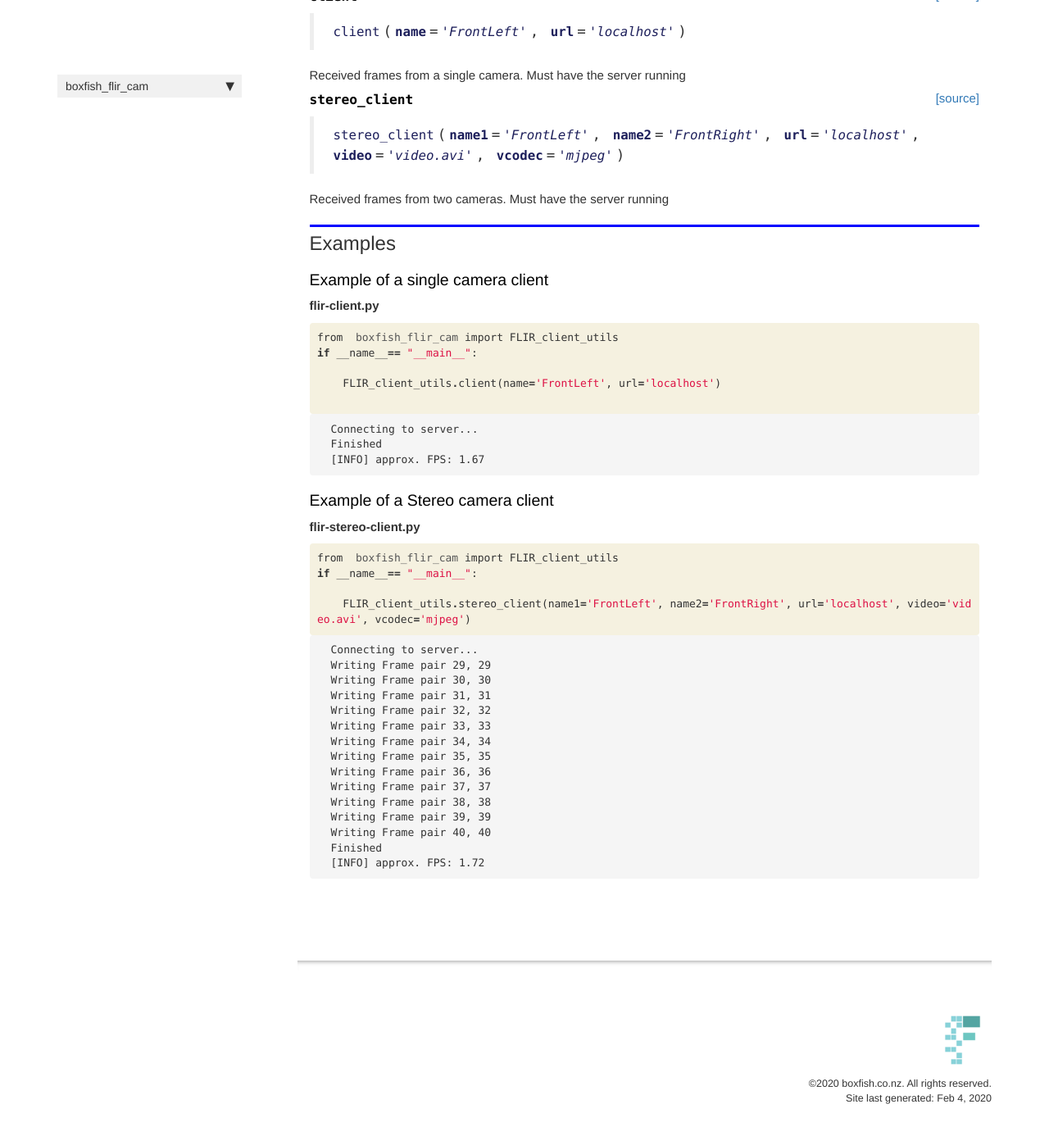
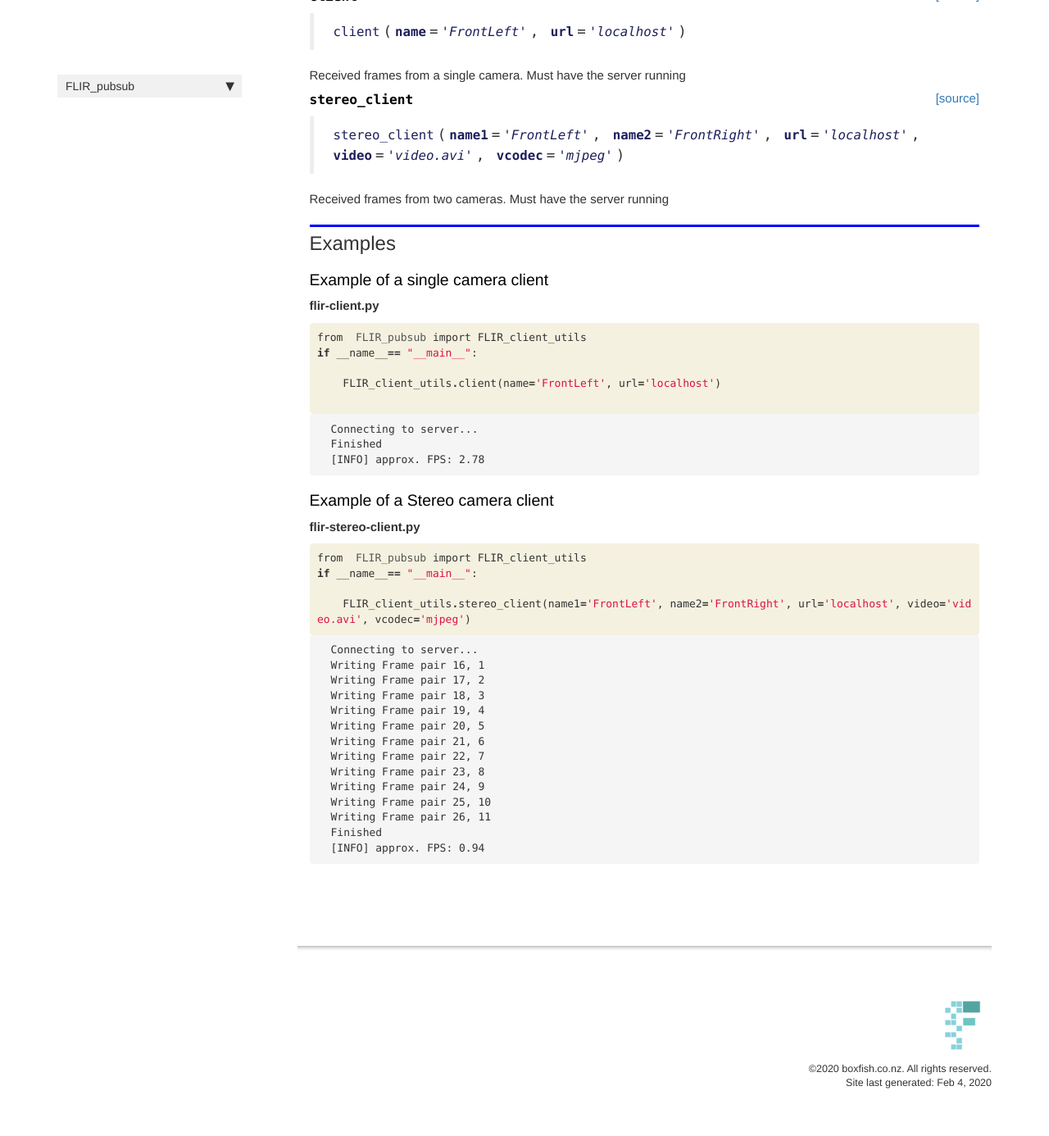
Before and after one commit to johnnewto/FLIR-pubsub, a Jekyll site: the page built from docs/FLIR_client_utils.html, in a window 1280 px wide and 1400 px high, scrolled down 423 px. Shown: the top 1386 px of the window at 82% size. Built offline with Jekyll 4.4.1, drawn with Linux system fonts in a browser that asks for light colours; nearby versions of some CDN libraries; comment, search, counter and statistics services are not loaded.

Commit message:
renamesd library to FLIR_pubsub to resolve github.io website problems

```diff
--- a/boxfish_flir_cam/FLIR_server_utils.py
+++ b/FLIR_pubsub/FLIR_server_utils.py
@@ -5,7 +5,7 @@ __all__ = ['CameraThread', 'GPIOThread', 'register', 'server', 'PORT', 'SHOW_CV_
 # Cell
 
 # from  boxfish_stereo_cam.multipyspin import *
-import boxfish_flir_cam.multi_pyspin as multi_pyspin
+import FLIR_pubsub.multi_pyspin as multi_pyspin
 
 import time
 import zmq
--- a/boxfish_flir_cam/_nbdev.py
+++ b/FLIR_pubsub/_nbdev.py
@@ -33,8 +33,8 @@ modules = ["multi_pyspin.py",
            "FLIR_server_utils.py",
            "FLIR_client_utils.py"]
 
-doc_url = "https://johnnewto.github.io/boxfish_flir_cam/"
+doc_url = "https://johnnewto.github.io/FLIR_pubsub/"
 
-git_url = "https://github.com/johnnewto/boxfish_flir_cam/tree/master/"
+git_url = "https://github.com/johnnewto/FLIR_pubsub/tree/master/"
 
 def custom_doc_links(name): return None
--- a/docs/FLIR_client_utils.html
+++ b/docs/FLIR_client_utils.html
@@ -34,7 +34,7 @@ summary: "Utilities for running a multi camera client"
 
 
 <div class="output_markdown rendered_html output_subarea ">
-<h4 id="client" class="doc_header"><code>client</code><a href="https://github.com/johnnewto/boxfish_flir_cam/tree/master/boxfish_flir_cam/FLIR_client_utils.py#L67" class="source_link" style="float:right">[source]</a></h4><blockquote><p><code>client</code>(<strong><code>name</code></strong>=<em><code>'FrontLeft'</code></em>, <strong><code>url</code></strong>=<em><code>'localhost'</code></em>)</p>
+<h4 id="client" class="doc_header"><code>client</code><a href="https://github.com/johnnewto/FLIR_pubsub/tree/master/FLIR_pubsub/FLIR_client_utils.py#L67" class="source_link" style="float:right">[source]</a></h4><blockquote><p><code>client</code>(<strong><code>name</code></strong>=<em><code>'FrontLeft'</code></em>, <strong><code>url</code></strong>=<em><code>'localhost'</code></em>)</p>
 </blockquote>
 <p>Received frames from a single camera. Must have the server running</p>
 
@@ -55,7 +55,7 @@ summary: "Utilities for running a multi camera client"
 
 
 <div class="output_markdown rendered_html output_subarea ">
-<h4 id="stereo_client" class="doc_header"><code>stereo_client</code><a href="https://github.com/johnnewto/boxfish_flir_cam/tree/master/boxfish_flir_cam/FLIR_client_utils.py#L110" class="source_link" style="float:right">[source]</a></h4><blockquote><p><code>stereo_client</code>(<strong><code>name1</code></strong>=<em><code>'FrontLeft'</code></em>, <strong><code>name2</code></strong>=<em><code>'FrontRight'</code></em>, <strong><code>url</code></strong>=<em><code>'localhost'</code></em>, <strong><code>video</code></strong>=<em><code>'video.avi'</code></em>, <strong><code>vcodec</code></strong>=<em><code>'mjpeg'</code></em>)</p>
+<h4 id="stereo_client" class="doc_header"><code>stereo_client</code><a href="https://github.com/johnnewto/FLIR_pubsub/tree/master/FLIR_pubsub/FLIR_client_utils.py#L110" class="source_link" style="float:right">[source]</a></h4><blockquote><p><code>stereo_client</code>(<strong><code>name1</code></strong>=<em><code>'FrontLeft'</code></em>, <strong><code>name2</code></strong>=<em><code>'FrontRight'</code></em>, <strong><code>url</code></strong>=<em><code>'localhost'</code></em>, <strong><code>video</code></strong>=<em><code>'video.avi'</code></em>, <strong><code>vcodec</code></strong>=<em><code>'mjpeg'</code></em>)</p>
 </blockquote>
 <p>Received frames from two cameras. Must have the server running</p>
 
@@ -79,7 +79,7 @@ summary: "Utilities for running a multi camera client"
 
 <div class="inner_cell">
     <div class="input_area">
-<div class=" highlight hl-ipython3"><pre><span></span><span class="kn">from</span>  <span class="nn">boxfish_flir_cam</span> <span class="kn">import</span> <span class="n">FLIR_client_utils</span>
+<div class=" highlight hl-ipython3"><pre><span></span><span class="kn">from</span>  <span class="nn">FLIR_pubsub</span> <span class="kn">import</span> <span class="n">FLIR_client_utils</span>
 <span class="k">if</span> <span class="vm">__name__</span><span class="o">==</span> <span class="s2">&quot;__main__&quot;</span><span class="p">:</span>
 
     <span class="n">FLIR_client_utils</span><span class="o">.</span><span class="n">client</span><span class="p">(</span><span class="n">name</span><span class="o">=</span><span class="s1">&#39;FrontLeft&#39;</span><span class="p">,</span> <span class="n">url</span><span class="o">=</span><span class="s1">&#39;localhost&#39;</span><span class="p">)</span>
@@ -98,7 +98,7 @@ summary: "Utilities for running a multi camera client"
 <div class="output_subarea output_stream output_stdout output_text">
 <pre>Connecting to server...
 Finished
-[INFO] approx. FPS: 1.67
+[INFO] approx. FPS: 2.78
 </pre>
 </div>
 </div>
@@ -119,7 +119,7 @@ Finished
 
 <div class="inner_cell">
     <div class="input_area">
-<div class=" highlight hl-ipython3"><pre><span></span><span class="kn">from</span>  <span class="nn">boxfish_flir_cam</span> <span class="kn">import</span> <span class="n">FLIR_client_utils</span>
+<div class=" highlight hl-ipython3"><pre><span></span><span class="kn">from</span>  <span class="nn">FLIR_pubsub</span> <span class="kn">import</span> <span class="n">FLIR_client_utils</span>
 <span class="k">if</span> <span class="vm">__name__</span><span class="o">==</span> <span class="s2">&quot;__main__&quot;</span><span class="p">:</span>
 
     <span class="n">FLIR_client_utils</span><span class="o">.</span><span class="n">stereo_client</span><span class="p">(</span><span class="n">name1</span><span class="o">=</span><span class="s1">&#39;FrontLeft&#39;</span><span class="p">,</span> <span class="n">name2</span><span class="o">=</span><span class="s1">&#39;FrontRight&#39;</span><span class="p">,</span> <span class="n">url</span><span class="o">=</span><span class="s1">&#39;localhost&#39;</span><span class="p">,</span> <span class="n">video</span><span class="o">=</span><span class="s1">&#39;video.avi&#39;</span><span class="p">,</span> <span class="n">vcodec</span><span class="o">=</span><span class="s1">&#39;mjpeg&#39;</span><span class="p">)</span>
@@ -136,20 +136,19 @@ Finished
 
 <div class="output_subarea output_stream output_stdout output_text">
 <pre>Connecting to server...
-Writing Frame pair 29, 29
-Writing Frame pair 30, 30
-Writing Frame pair 31, 31
-Writing Frame pair 32, 32
-Writing Frame pair 33, 33
-Writing Frame pair 34, 34
-Writing Frame pair 35, 35
-Writing Frame pair 36, 36
-Writing Frame pair 37, 37
-Writing Frame pair 38, 38
-Writing Frame pair 39, 39
-Writing Frame pair 40, 40
+Writing Frame pair 16, 1
+Writing Frame pair 17, 2
+Writing Frame pair 18, 3
+Writing Frame pair 19, 4
+Writing Frame pair 20, 5
+Writing Frame pair 21, 6
+Writing Frame pair 22, 7
+Writing Frame pair 23, 8
+Writing Frame pair 24, 9
+Writing Frame pair 25, 10
+Writing Frame pair 26, 11
 Finished
-[INFO] approx. FPS: 1.72
+[INFO] approx. FPS: 0.94
 </pre>
 </div>
 </div>
--- a/docs/_config.yml
+++ b/docs/_config.yml
@@ -61,4 +61,4 @@ sidebars:
 permalink: pretty
 
 theme: jekyll-theme-cayman
-baseurl: /boxfish_flir_cam/
+baseurl: /FLIR_pubsub/
--- a/docs/_data/sidebars/home_sidebar.yml
+++ b/docs/_data/sidebars/home_sidebar.yml
@@ -22,6 +22,6 @@ entries:
       title: Flir Camera Client
       url: /FLIR_client_utils
     output: web
-    title: boxfish_flir_cam
+    title: FLIR_pubsub
   output: web
   title: Sidebar
--- a/docs/sidebar.json
+++ b/docs/sidebar.json
@@ -1,5 +1,5 @@
 {
-  "boxfish_flir_cam": {
+  "FLIR_pubsub": {
     "Overview": "/",
     "module name here": "/core",
     "Multi PySpin Camera Utilities": "/multi_pyspin",
```
Also changed, not shown: docs/FLIR_server_utils.html (+17 -12 lines), docs/multi_pyspin.html (+16 -16 lines), FLIR_pubsub/FLIR_client_utils.py (renamed from boxfish_flir_cam/FLIR_client_utils.py), FLIR_pubsub/__init__.py (renamed from boxfish_flir_cam/__init__.py), FLIR_pubsub/core.py (renamed from boxfish_flir_cam/core.py), FLIR_pubsub/mraa.py (renamed from boxfish_flir_cam/mraa.py), FLIR_pubsub/multi_pyspin.py (renamed from boxfish_flir_cam/multi_pyspin.py), 7 other files.
